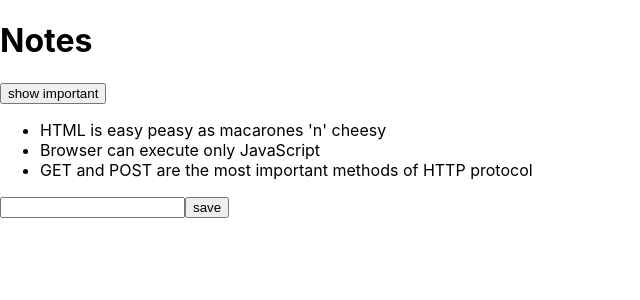
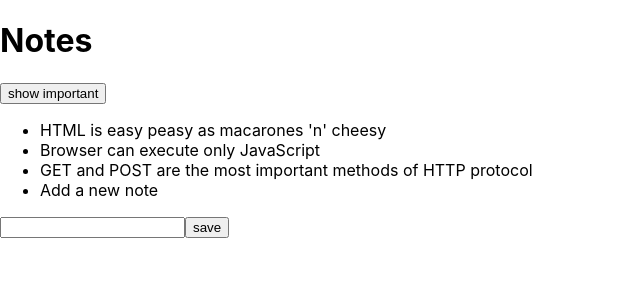
Before and after one commit to staffanholmnas/React-Node-exercises, a React (Create React App) app: page / in a window 1280 px wide. Shown: the top 300 px of the page, without its empty margins (0-640 px from the left). Built offline with nearby package versions, Linux system fonts and the light colour scheme; data requests are answered from the project's data file; the HTML template or start-up script is replaced by a standard one.

Commit message:
Edit app.js

```diff
--- a/db.json
+++ b/db.json
@@ -17,6 +17,12 @@
       "content": "GET and POST are the most important methods of HTTP protocol",
       "date": "2019-05-30T19:20:14.298Z",
       "important": true
+    },
+    {
+      "content": "Add a new note",
+      "date": "2020-09-23T19:24:21.630Z",
+      "important": true,
+      "id": 4
     }
   ]
 }
--- a/src/App.js
+++ b/src/App.js
@@ -19,17 +19,20 @@
 
   console.log('render', notes.length, 'notes')
 
-  const addNote = (event) => {
+  const addNote = event => {
     event.preventDefault()
     const noteObject = {
       content: newNote,
-      date: new Date().toISOString(),
+      date: new Date(),
       important: Math.random() < 0.5,
-      id: notes.length + 1,
     }
 
-    setNotes(notes.concat(noteObject))
-    setNewNote('')
+    axios
+      .post('http://localhost:3001/notes', noteObject)
+      .then(response => {
+        setNotes(notes.concat(response.data))
+        setNewNote('')
+      })
   }
 
   const handleNoteChange = (event) => {
```
Lines whose indentation alone changed are shown as unchanged.
